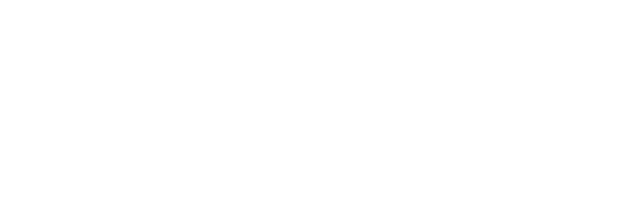
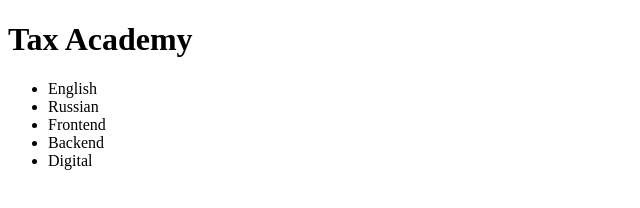
Before and after one commit to Dunyafm/Ev-tapsirq, a plain HTML site: page Bootsrap11/index.html in a window 1280 px wide. Shown: the whole page, without its empty margins (0-640 px from the left). Drawn offline with Linux system fonts and the light colour scheme.

Commit message:
Add h1,ul,li

```diff
--- a/Bootsrap11/index.html
+++ b/Bootsrap11/index.html
@@ -7,6 +7,16 @@
     <title>Document</title>
 </head>
 <body>
+    <div>
+        <h1>Tax Academy</h1>
+        <ul>
+            <li>English</li>
+            <li>Russian</li>
+            <li>Frontend</li>
+            <li>Backend</li>
+            <li>Digital</li>
+        </ul>
+    </div>
+</body>
 
-</body>
 </html>
```
